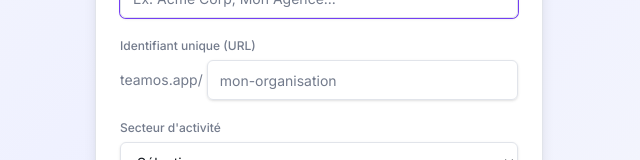
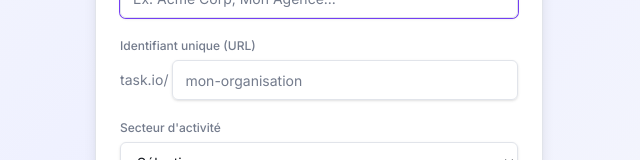
Before and after one commit to Ezrard/teamos, a Next.js app: page /onboarding in a window 1280 px wide. Shown: the part 408-568 px from the top of the page, without its empty margins (321-961 px from the left). Built offline with nearby package versions, Linux system fonts and the light colour scheme.

Commit message:
Update page.tsx

```diff
--- a/app/(auth)/onboarding/page.tsx
+++ b/app/(auth)/onboarding/page.tsx
@@ -138,7 +138,7 @@ export default function OnboardingPage() {
                 Identifiant unique (URL)
               </label>
               <div className="flex items-center gap-1">
-                <span className="text-sm text-muted-foreground whitespace-nowrap">teamos.app/</span>
+                <span className="text-sm text-muted-foreground whitespace-nowrap">task.io/</span>
                 <Input
                   {...register("slug")}
                   placeholder="mon-organisation"
```
